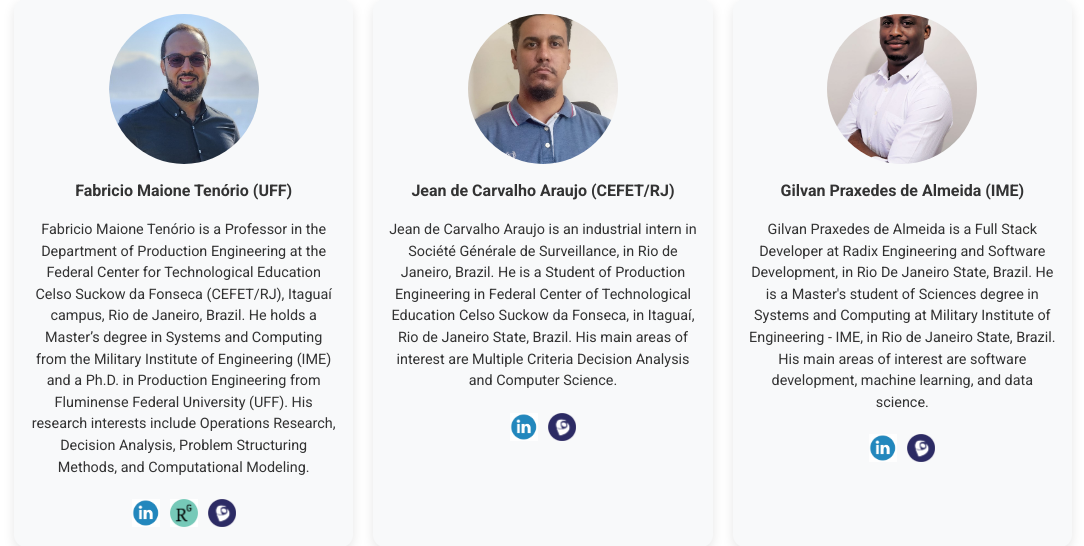
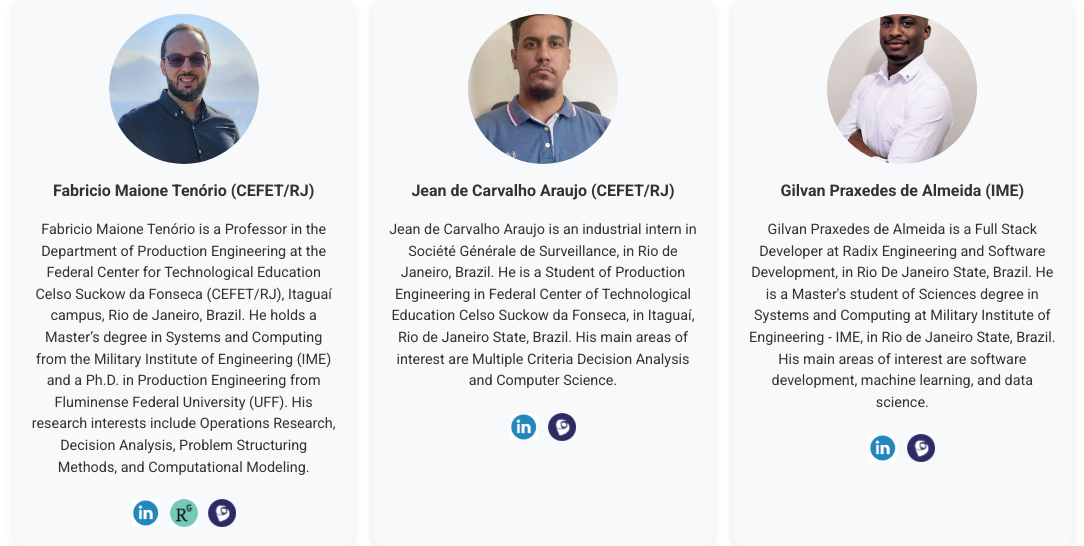
Before and after one commit to iamgilvan/thor-web, a Flask app: page /about in a window 1280 px wide. Shown: the part 477-1023 px from the top of the page, without its empty margins (97-1181 px from the left). Run offline with Flask 3, Linux system fonts and the light colour scheme; some libraries are stand-ins or nearby versions.

Commit message:
feat: new about maione

```diff
--- a/templates/about.html
+++ b/templates/about.html
@@ -14,7 +14,7 @@
   <!-- Fabricio Maione -->
   <div class="dev-div-img">
     <img class="dev-img" src="{{ url_for('static', filename='img/maione.jpg') }}" alt="Fabricio Maione Tenório">
-    <p><strong>Fabricio Maione Tenório (UFF)</strong></p>
+    <p><strong>Fabricio Maione Tenório (CEFET/RJ)</strong></p>
     <p class="text">Fabricio Maione Tenório is a Professor in the Department of Production Engineering at the Federal Center for Technological Education Celso Suckow da Fonseca (CEFET/RJ), Itaguaí campus, Rio de Janeiro, Brazil. He holds a Master’s degree in Systems and Computing from the Military Institute of Engineering (IME) and a Ph.D. in Production Engineering from Fluminense Federal University (UFF). His research interests include Operations Research, Decision Analysis, Problem Structuring Methods, and Computational Modeling.
 
     </p>
```
